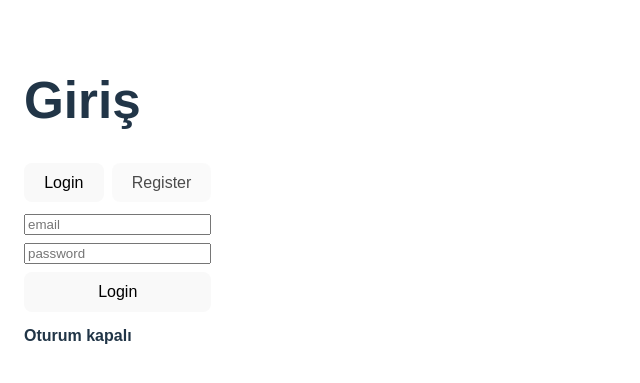
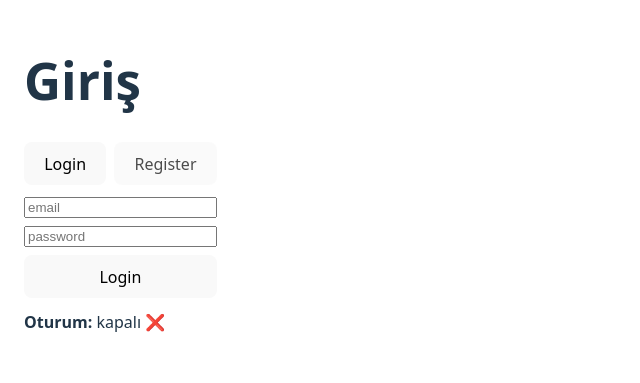
Before and after one commit to keremsimsek1907/nova-app, a React app in the folder frontend/: page / in a window 1280 px wide. Shown: the part 207-590 px from the top of the page, without its empty margins (0-640 px from the left). Built offline with nearby package versions, Linux system fonts and the light colour scheme; the HTML template or start-up script is replaced by a standard one.

Commit message:
Update App.jsx

```diff
--- a/frontend/src/App.jsx
+++ b/frontend/src/App.jsx
@@ -1,18 +1,17 @@
-import { useEffect, useState } from "react";
+import { useEffect, useMemo, useState } from "react";
 
 const API_BASE =
-  import.meta.env.VITE_API_BASE_URL ||
-  import.meta.env.VITE_API_BASE ||
-  "http://localhost:5000";
+  import.meta.env.VITE_API_BASE_URL || "http://localhost:5000";
 
-async function api(path, body = null, token = "") {
+// küçük yardımcı
+async function api(path, body, token) {
   const res = await fetch(`${API_BASE}${path}`, {
     method: "POST",
     headers: {
       "Content-Type": "application/json",
       ...(token ? { Authorization: `Bearer ${token}` } : {}),
     },
-    body: body ? JSON.stringify(body) : "{}",
+    body: JSON.stringify(body ?? {}),
   });
 
   const text = await res.text();
@@ -31,14 +30,50 @@ export default function App() {
   const [email, setEmail] = useState("");
   const [password, setPassword] = useState("");
 
+  // ✅ token kalıcı
+  const [token, setToken] = useState(() => localStorage.getItem("token") || "");
+  const [me, setMe] = useState(null);
+
   const [busy, setBusy] = useState(false);
   const [authMsg, setAuthMsg] = useState("");
-  const [token, setToken] = useState("");
-  const [me, setMe] = useState(null);
+
+  // token değişince localStorage güncelle
+  useEffect(() => {
+    if (token) localStorage.setItem("token", token);
+    else localStorage.removeItem("token");
+  }, [token]);
+
+  // ✅ token varsa otomatik /api/auth/me çek
+  useEffect(() => {
+    const run = async () => {
+      if (!token) {
+        setMe(null);
+        return;
+      }
+      setBusy(true);
+      const { ok, data } = await api("/api/auth/me", {}, token);
+      setBusy(false);
+
+      if (!ok) {
+        // token bozuk/expired ise temizle
+        setToken("");
+        setMe(null);
+        setAuthMsg(data?.error || "Oturum süresi dolmuş olabilir.");
+        return;
+      }
+
+      setMe(data);
+    };
+
+    run();
+    // eslint-disable-next-line react-hooks/exhaustive-deps
+  }, [token]);
 
   const doLogin = async () => {
     setBusy(true);
     setAuthMsg("");
+    setMe(null);
+
     const { ok, data } = await api("/api/auth/login", { email, password });
     setBusy(false);
 
@@ -47,13 +82,15 @@ export default function App() {
       return;
     }
 
-    setToken(data?.token || "");
+    setToken(data.token || "");
     setAuthMsg("Giriş başarılı ✅");
   };
 
   const doRegister = async () => {
     setBusy(true);
     setAuthMsg("");
+    setMe(null);
+
     const { ok, data } = await api("/api/auth/register", { email, password });
     setBusy(false);
 
@@ -62,65 +99,26 @@ export default function App() {
       return;
     }
 
-    // backend register sonrası token dönüyorsa al
-    if (data?.token) setToken(data.token);
+    setToken(data.token || "");
     setAuthMsg("Kayıt başarılı ✅");
   };
 
   const doLogout = () => {
     setToken("");
     setMe(null);
-    setAuthMsg("Çıkış yapıldı");
+    setAuthMsg("Çıkış yapıldı.");
+    setMode("login");
   };
 
-  const doMe = async () => {
-    if (!token) {
-      setAuthMsg("Token yok");
-      return;
-    }
-
-    setBusy(true);
-    setAuthMsg("");
-    const res = await fetch(`${API_BASE}/api/auth/me`, {
-      method: "GET",
-      headers: {
-        ...(token ? { Authorization: `Bearer ${token}` } : {}),
-      },
-    });
-
-    const text = await res.text();
-    let data;
-    try {
-      data = JSON.parse(text);
-    } catch {
-      data = text;
-    }
-
-    setBusy(false);
-
-    if (!res.ok) {
-      setAuthMsg(data?.error || "Me alınamadı");
-      setMe(null);
-      return;
-    }
-
-    setMe(data);
-    setAuthMsg("Me başarılı ✅");
-  };
-
-  // Token değişince otomatik Me çek
-  useEffect(() => {
-    if (token) doMe();
-    else setMe(null);
-    // eslint-disable-next-line react-hooks/exhaustive-deps
-  }, [token]);
+  const loggedIn = useMemo(() => !!token, [token]);
 
   return (
-    <div style={{ padding: 24, fontFamily: "Arial, sans-serif" }}>
-      <h1>Giriş</h1>
+    <div style={{ padding: 24, fontFamily: "system-ui, -apple-system, Segoe UI, Roboto" }}>
+      <h1 style={{ marginTop: 0 }}>Giriş</h1>
 
+      {/* ✅ Login/Register/Logout doğru görünüm */}
       <div style={{ display: "flex", gap: 8, marginBottom: 12 }}>
-  {!token ? (
+        {!loggedIn ? (
           <>
             <button
               onClick={() => setMode("login")}
@@ -144,9 +142,8 @@ export default function App() {
         )}
       </div>
 
-
-      {!token && (
-        <>
+      {/* ✅ Form: sadece login değilken göster */}
+      {!loggedIn && (
         <div style={{ maxWidth: 320, display: "grid", gap: 8 }}>
           <input
             placeholder="email"
@@ -164,40 +161,26 @@ export default function App() {
 
           {mode === "login" ? (
             <button onClick={doLogin} disabled={busy}>
-                {busy ? "Bekle..." : "Login"}
+              Login
             </button>
           ) : (
             <button onClick={doRegister} disabled={busy}>
-                {busy ? "Bekle..." : "Register"}
+              Register
             </button>
           )}
         </div>
-        </>
       )}
 
       <div style={{ marginTop: 12 }}>
-        {token ? (
         <div>
-            <b>Oturum açık</b> ✅
+          <b>Oturum:</b> {loggedIn ? "açık ✅" : "kapalı ❌"}
         </div>
-        ) : (
-          <div>
-            <b>Oturum kapalı</b>
-          </div>
-        )}
+        {authMsg ? <div style={{ marginTop: 6 }}>{authMsg}</div> : null}
       </div>
 
-      {authMsg && (
-        <div style={{ marginTop: 12, padding: 10, border: "1px solid #444" }}>
-          {authMsg}
-        </div>
-      )}
-
-      {/* DEV ortamında test butonu görünsün */}
-
-
+      {/* ✅ Me bilgisi */}
       {me && (
-        <div style={{ marginTop: 16, padding: 12, border: "1px solid #444" }}>
+        <div style={{ marginTop: 16, padding: 12, border: "1px solid #444", maxWidth: 420 }}>
           <h3 style={{ marginTop: 0 }}>Me</h3>
           <div>
             <b>ID:</b> {me.id || me._id || "-"}
```
Lines whose indentation alone changed are shown as unchanged.
